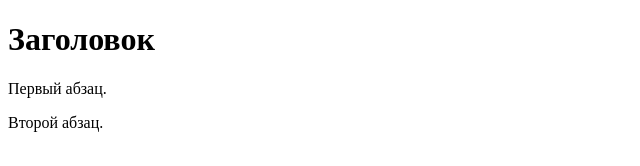
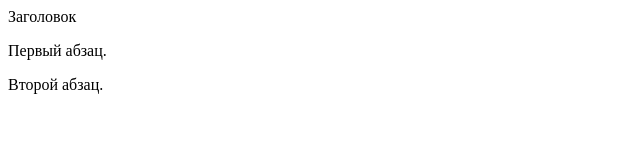
Before and after one commit to DoubleD0wn/7semestr, a plain HTML site: page index.html in a window 1280 px wide. Shown: the whole page, without its empty margins (0-640 px from the left). Drawn offline with Linux system fonts and the light colour scheme.

Commit message:
Update index.html

```diff
--- a/index.html
+++ b/index.html
@@ -5,7 +5,7 @@
   <title>Пример веб-страницы</title>
  </head>
  <body>
-  <h1>Заголовок</h1>
+  <div>Заголовок</div>
   <!-- Комментарий -->
   <p>Первый абзац.</p>
   <p>Второй абзац.</p>
```
